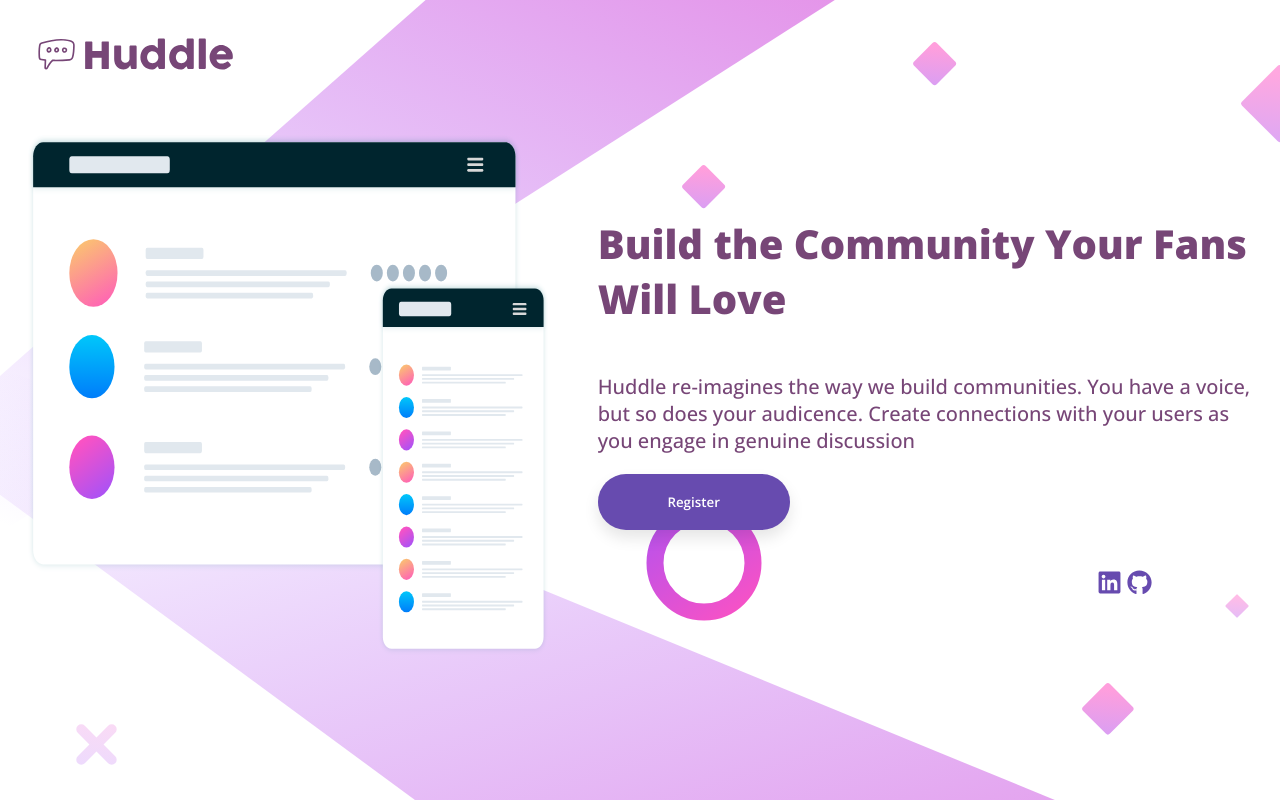
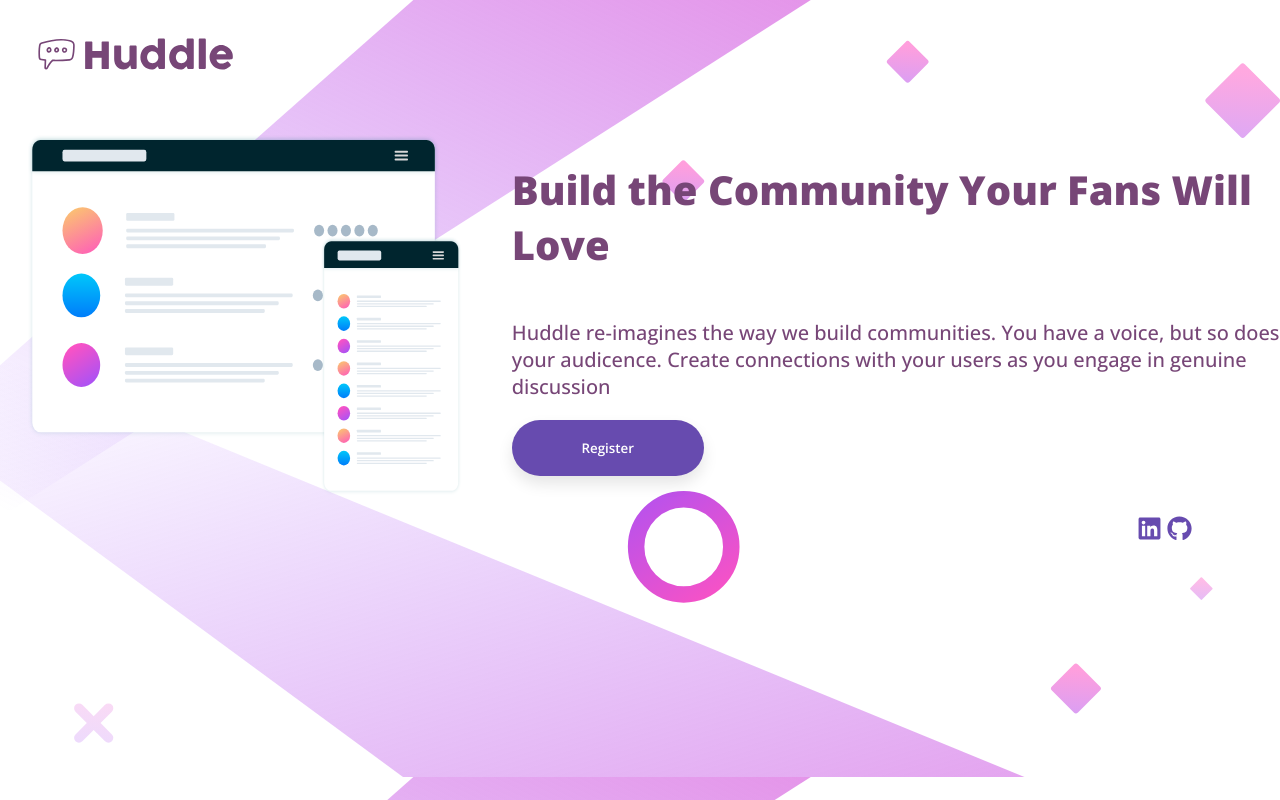
Before and after one commit to Facundo-byte/Landing-Page, a plain HTML site: page index.html in a window 1280 px wide. Drawn offline with Linux system fonts and the light colour scheme.

Commit message:
act syles y README

```diff
--- a/styles.css
+++ b/styles.css
@@ -1,5 +1,6 @@
 body{
     background-image: url(images/bg-desktop.svg);
+    background-size: cover;
 }
 
 *{
@@ -19,6 +20,7 @@
 #contenedor{
     display: flex;
     margin: 0 20px 0 20px;
+    width: 100%;
 }
 
 #subcontenedor{
@@ -86,9 +88,9 @@
 }
 
 /* IMAGEN */
-
+ /*709 * 506*/
 #imagen{
-    width: 100vw;
+    width: 70vw;
     height: 65vh;
 }
 
@@ -98,6 +100,12 @@
     width: 250px;
     padding: 20px;
     margin: 0 0 30px 0;
+}
+
+@media screen and (max-width: 1400px){
+    #imagen{
+        height: 45vh;
+    }
 }
 /* MOBILE */
 
```
Also changed, not shown: 1 other file.
